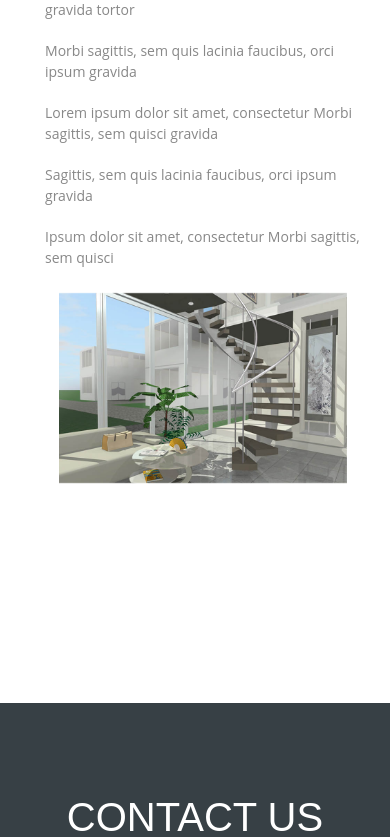
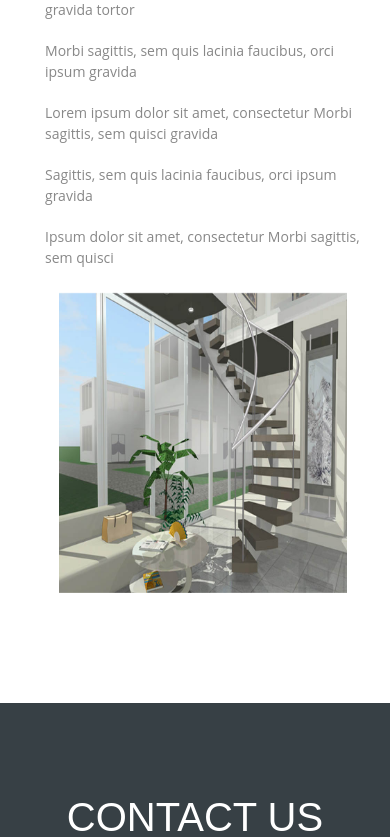
Before and after one commit to Razeb12/Easy-Life, a Vue app: page / in a window 390 px wide. Shown: the part 2661-3498 px from the top of the page. Built offline with nearby package versions, Linux system fonts and the light colour scheme.

Commit message:
Update AboutUs.vue

```diff
--- a/src/components/AboutUs.vue
+++ b/src/components/AboutUs.vue
@@ -42,7 +42,6 @@
               </div>
             </div>
           </div>
-
         </div>
         </div>
       </div>
@@ -196,5 +195,11 @@ img:nth-child(5) {
 img {
     max-width: 100%;
 }
+@media (max-width: 768px) {
+    img.pic {
+        height: 100%;
 
+    }
+
+}
 </style>
```
